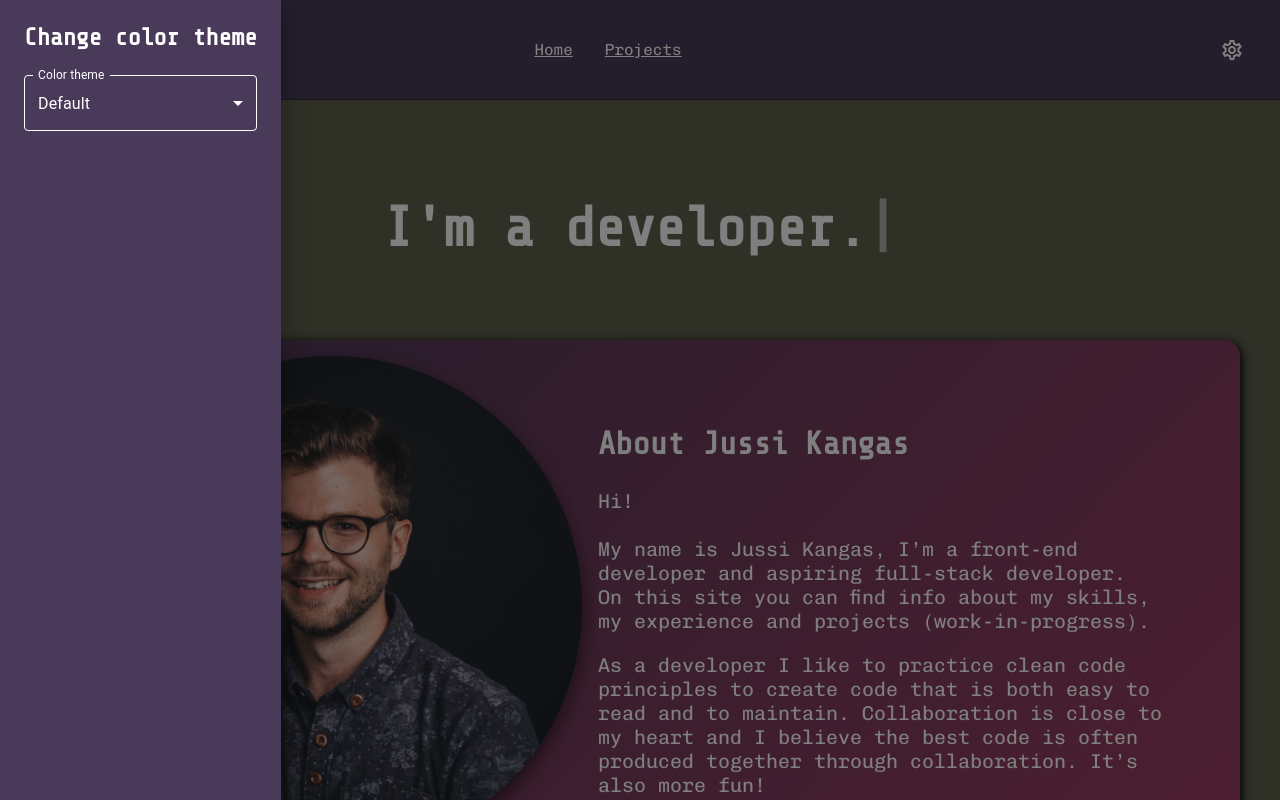
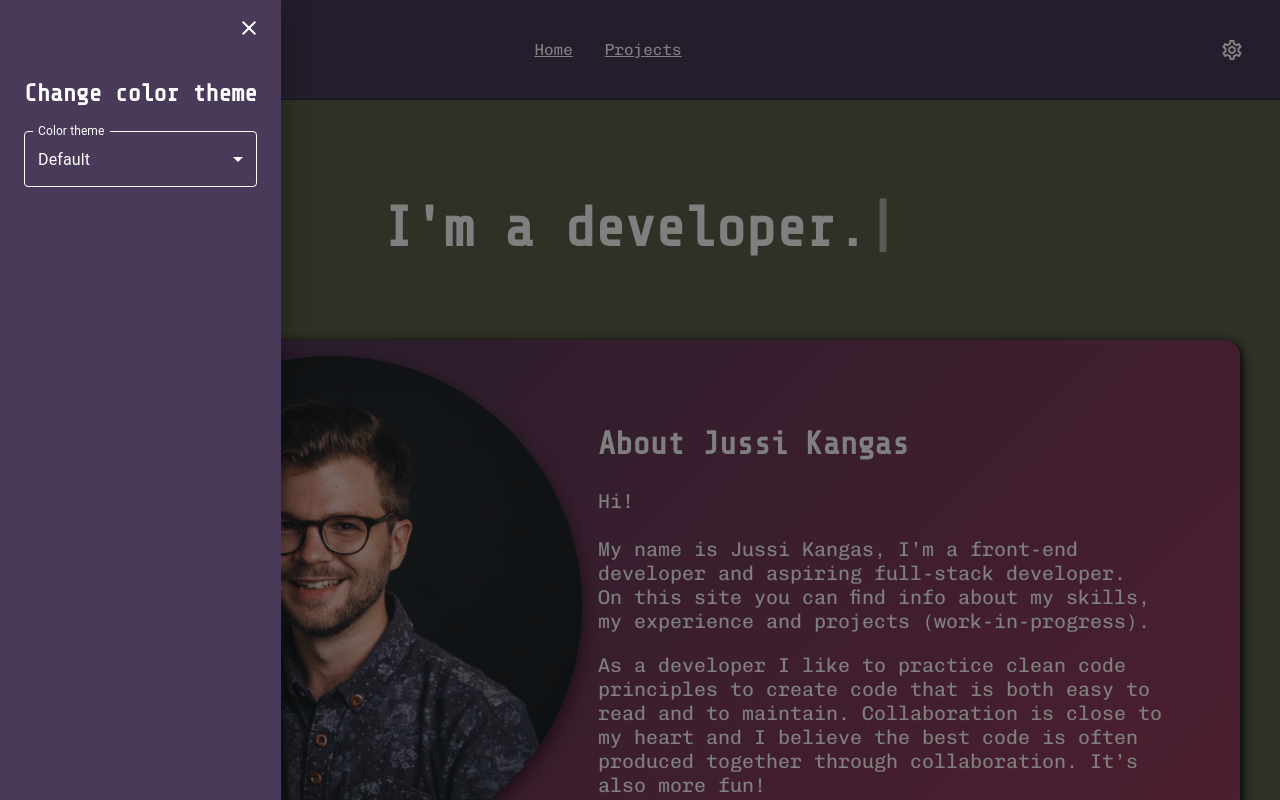
Before and after one commit to kangas93/kangas93.github.io, a React (Create React App) app: page / in a window 1280 px wide. Both pictures are taken after a click on the button 1232 px from the left and 49 px from the top of the page. Shown: the top 800 px of the page. Built offline with nearby package versions, Linux system fonts and the light colour scheme.

Commit message:
Add close button to drawer

```diff
--- a/src/App.scss
+++ b/src/App.scss
@@ -28,10 +28,3 @@
     align-items: center;
 
 }
-
-@media(max-width: $screen-size-small) {
-    .main-container {
-        height: initial;
-    }
-
-}
--- a/src/App.tsx
+++ b/src/App.tsx
@@ -1,9 +1,10 @@
-import React, { useState, useEffect } from 'react';
+import { useState, useEffect } from 'react';
 import './App.scss';
 import { Link, Outlet } from "react-router-dom";
 import { Button, Drawer, SelectChangeEvent, StyledEngineProvider } from '@mui/material';
 import SettingsOutlinedIcon from '@mui/icons-material/SettingsOutlined';
 import SiteSettings from './components/SiteSettings';
+import CloseIcon from '@mui/icons-material/Close';
 import { COLOR_THEMES } from './constants/constants';
 
 
@@ -53,6 +54,7 @@ function App() {
         <main className='main-container'>
           <Outlet></Outlet>
           <Drawer open={openDrawer} onClose={() => setOpenDrawer(false)} className="drawer">
+            <Button className="drawer__close" onClick={() => setOpenDrawer(false)}> <CloseIcon></CloseIcon></Button>
             <SiteSettings theme={colorTheme} setTheme={handleThemeChange}></SiteSettings>
           </Drawer>
         </main>
--- a/src/style/modals/drawer.scss
+++ b/src/style/modals/drawer.scss
@@ -8,4 +8,12 @@
     &__toggle {
         color: text-colors('primary')
     }
+
+    &__close {
+        position: relative;
+        margin-left: auto;
+        padding: spaces(medium);
+        width: min-content;
+        color: text-colors('primary')
+    }
 }
```
